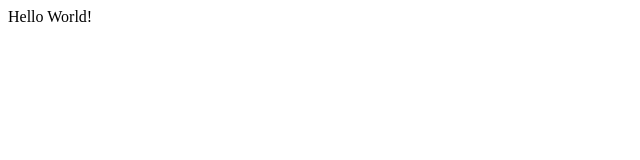
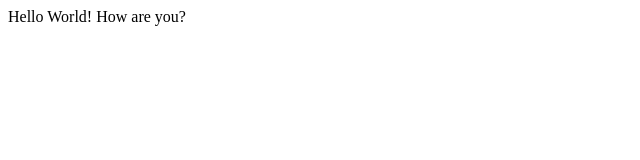
Before and after one commit to JAnderson88/upgraded-memory, a plain HTML site: page index.html in a window 1280 px wide. Shown: the whole page, without its empty margins (0-640 px from the left). Drawn offline with Linux system fonts and the light colour scheme.

Commit message:
Made a change to index

```diff
--- a/index.html
+++ b/index.html
@@ -3,6 +3,6 @@
     <title>Demo</title>
   </head>
   <body>
-    Hello World!
+    Hello World! How are you?
   </body>
 </html>
```
